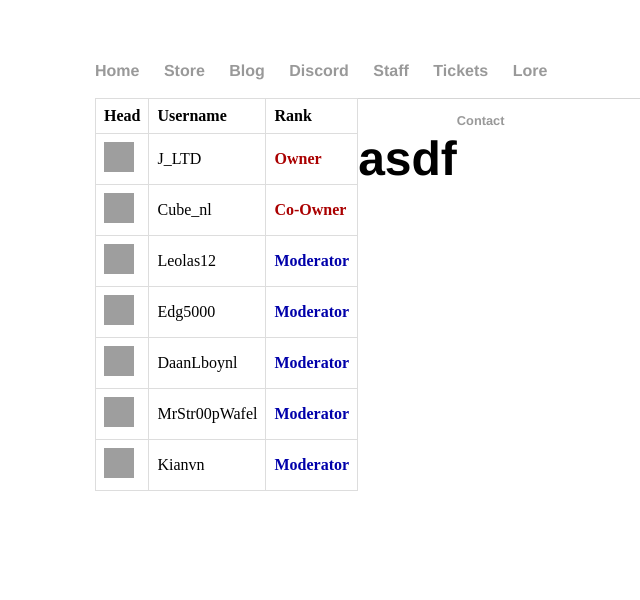
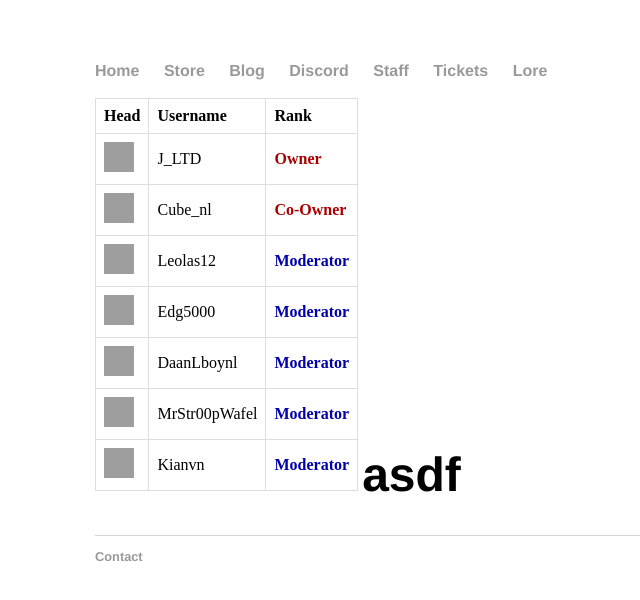
Before and after one commit to JustGamingLTD/justgamingltd.github.io2, a Jekyll site: the page built from staff/index.html, in a window 1280 px wide. Shown: the top 600 px of the page, without its empty margins (97-737 px from the left). Built offline with Jekyll 4.4.1, drawn with Linux system fonts in a browser that asks for light colours; grey boxes are pictures that could not be loaded.

Commit message:
Update index.html

```diff
--- a/staff/index.html
+++ b/staff/index.html
@@ -3,8 +3,7 @@ layout: default
 title: PVAI - Staff
 ---
 
-<div style="
-    float: left; /* add this */">
+<div style="display: inline-block;">
 
 	<table style = "width:65%">
 	  <tr>
@@ -59,7 +58,6 @@ title: PVAI - Staff
 
 </div>
 
-<div style="
-    float: left; /* add this */">
+<div style="display: inline-block;">
 	<h1>asdf</h1>
 </div>
```
